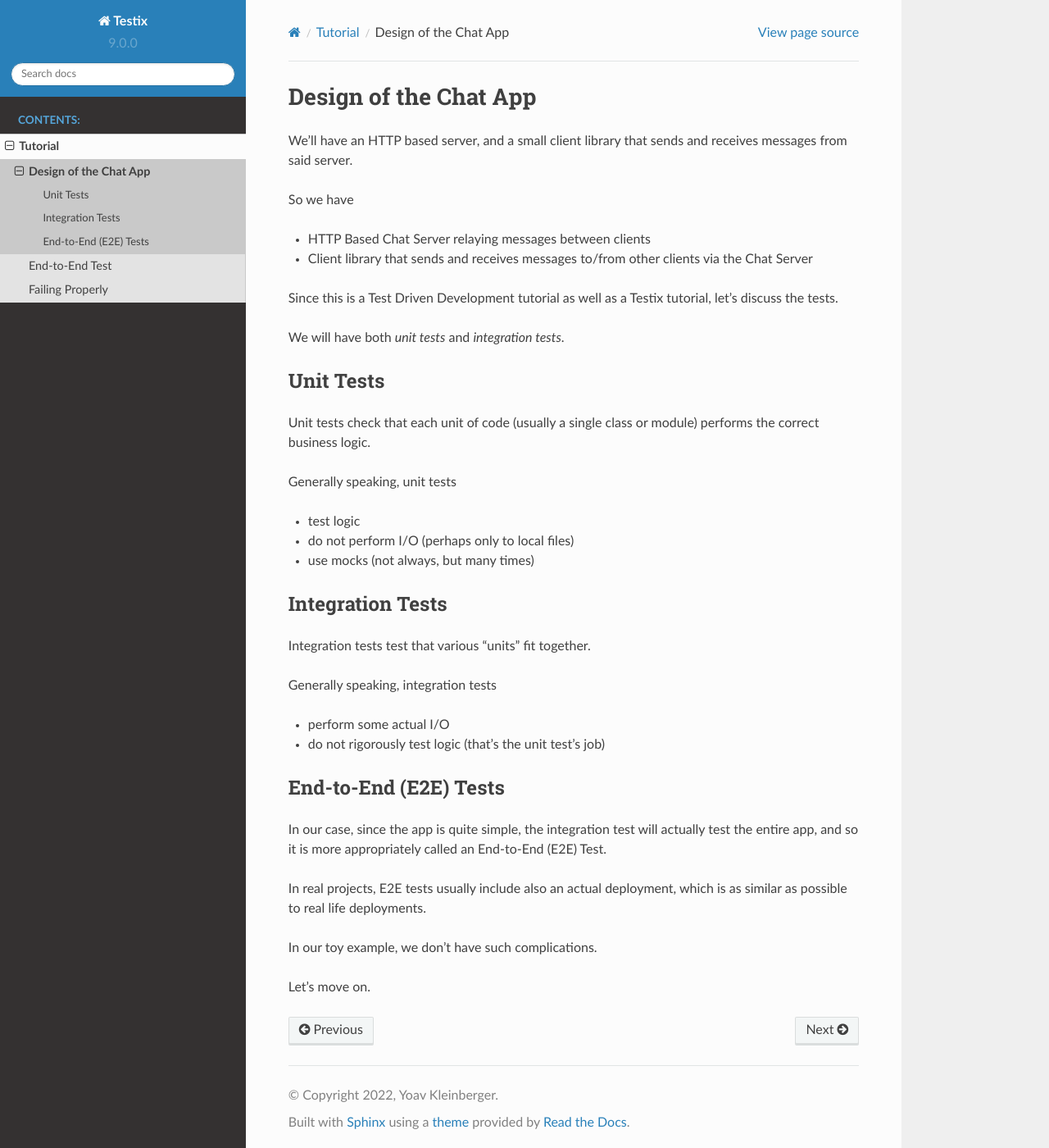
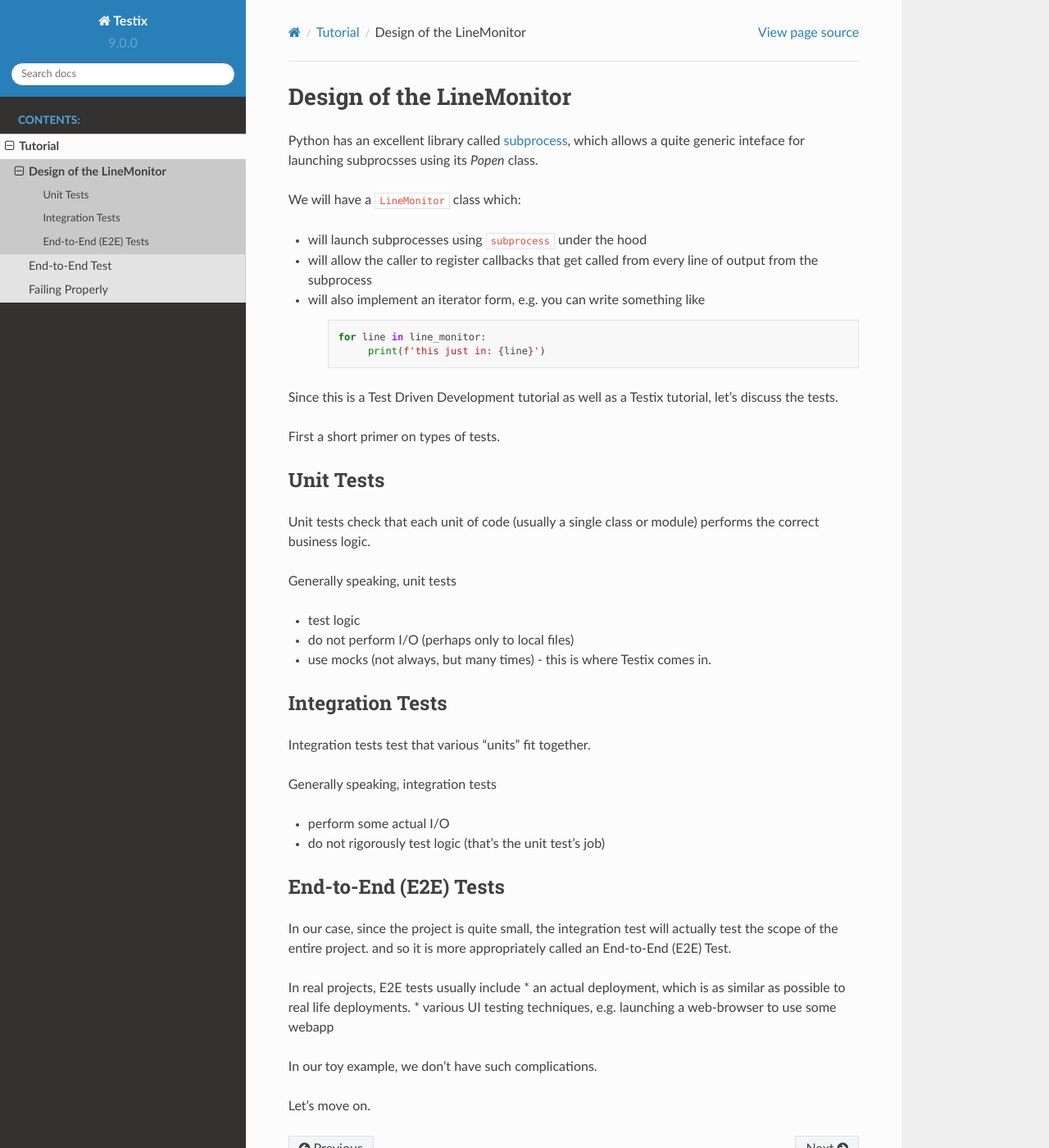
Before and after one commit to haarcuba/testix, a Sphinx documentation site: the page built from docs/tutorial/design.rst, in a window 1280 px wide and 1400 px high. Shown: the whole window at 82% size. Built offline with Sphinx 7.4.7 and the Read the Docs theme 2.0.0, drawn with Linux system fonts in a browser that asks for light colours.

Commit message:
rewriting as line monitor

```diff
--- a/docs/common.rst
+++ b/docs/common.rst
@@ -1,3 +1,6 @@
 .. |testix| replace:: Testix
 .. |testix_bold| replace:: **Testix**
 .. |Client| replace:: ``Client``
+.. |LineMonitor| replace:: ``LineMonitor``
+.. |Monitor| replace:: ``Monitor``
+.. |subprocess| replace:: ``subprocess``
--- a/docs/tutorial/design.rst
+++ b/docs/tutorial/design.rst
@@ -1,21 +1,25 @@
 .. include:: ../common.rst
 
-Design of the Chat App
-======================
+Design of the LineMonitor
+=========================
 
-We'll have an HTTP based server, and
-a small client library that sends and receives messages
-from said server.
+Python has an excellent library called `subprocess <https://docs.python.org/3/library/subprocess.html>`_, which allows a quite generic inteface for launching subprocsses using its `Popen` class.
 
-So we have
+We will have a |LineMonitor| class which:
 
-* HTTP Based Chat Server relaying messages between clients
-* Client library that sends and receives messages to/from other clients via the Chat Server
+* will launch subprocesses using |subprocess| under the hood
+* will allow the caller to register callbacks that get called from every line of output from the subprocess
+* will also implement an iterator form, e.g. you can write something like
 
-Since this is a Test Driven Development tutorial as well as a |testix| tutorial,
-let's discuss the tests.
+    .. code:: python
 
-We will have both *unit tests* and *integration tests*.
+       for line in line_monitor:
+            print(f'this just in: {line}')
+
+
+Since this is a Test Driven Development tutorial as well as a |testix| tutorial, let's discuss the tests.
+
+First a short primer on types of tests.
 
 Unit Tests
 ----------
@@ -26,7 +30,7 @@ Generally speaking, unit tests
 
 * test logic
 * do not perform I/O (perhaps only to local files)
-* use mocks (not always, but many times)
+* use mocks (not always, but many times) - this is where |testix| comes in.
 
 Integration Tests
 -----------------
@@ -42,12 +46,13 @@ Generally speaking, integration tests
 End-to-End (E2E) Tests
 ----------------------
 
-In our case, since the app is quite simple,
-the integration test will actually test the entire app,
+In our case, since the project is quite small,
+the integration test will actually test the scope of the entire project.
 and so it is more appropriately called an End-to-End (E2E) Test.
 
-In real projects, E2E tests usually include also an actual deployment,
-which is as similar as possible to real life deployments.
+In real projects, E2E tests usually include
+* an actual deployment, which is as similar as possible to real life deployments.
+* various UI testing techniques, e.g. launching a web-browser to use some webapp
 
 In our toy example, we don't have such complications.
 
```
Also changed, not shown: docs/tutorial/e2e_test.rst (+19 -60 lines), docs/tutorial/index.rst (+7 -1 lines), 2 other files.
